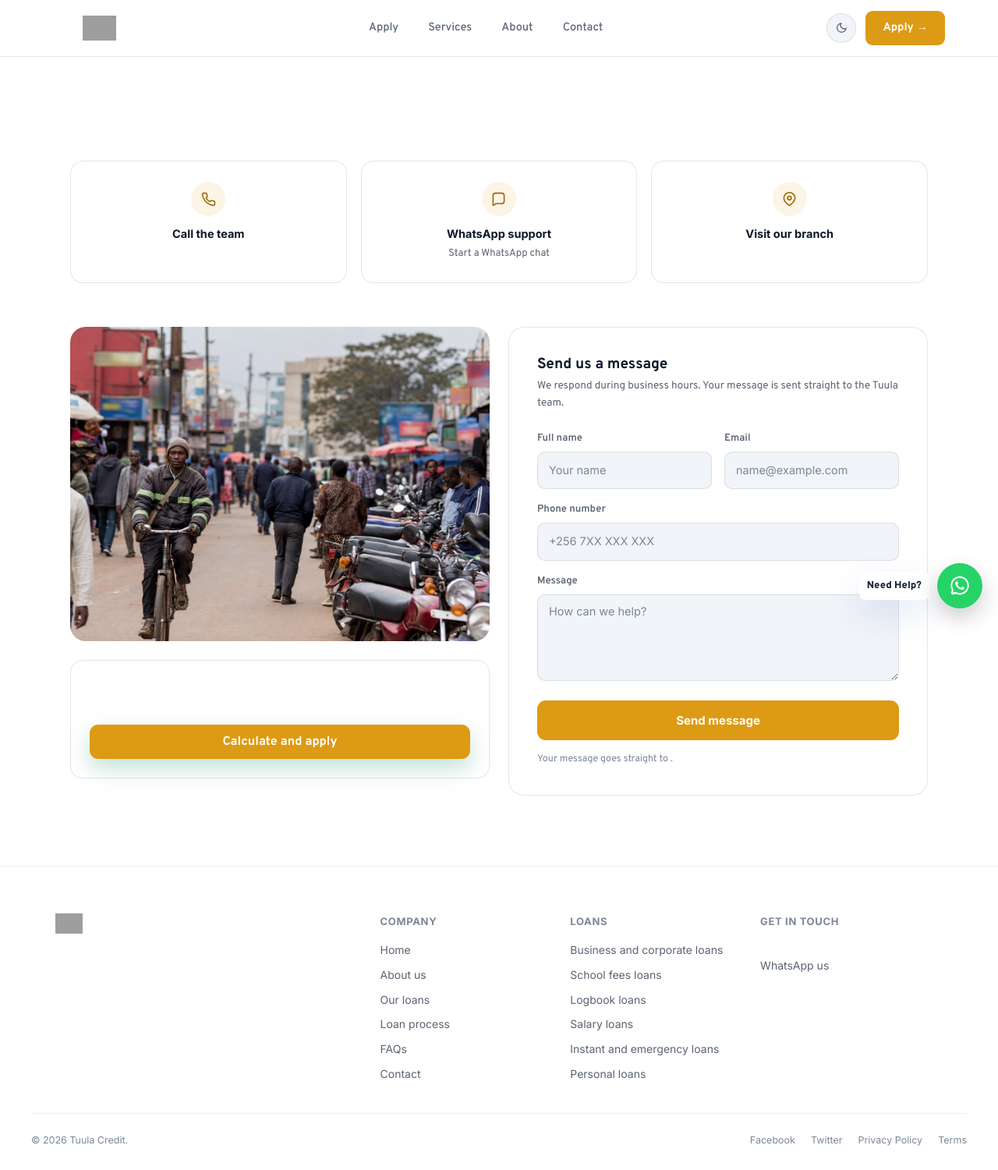
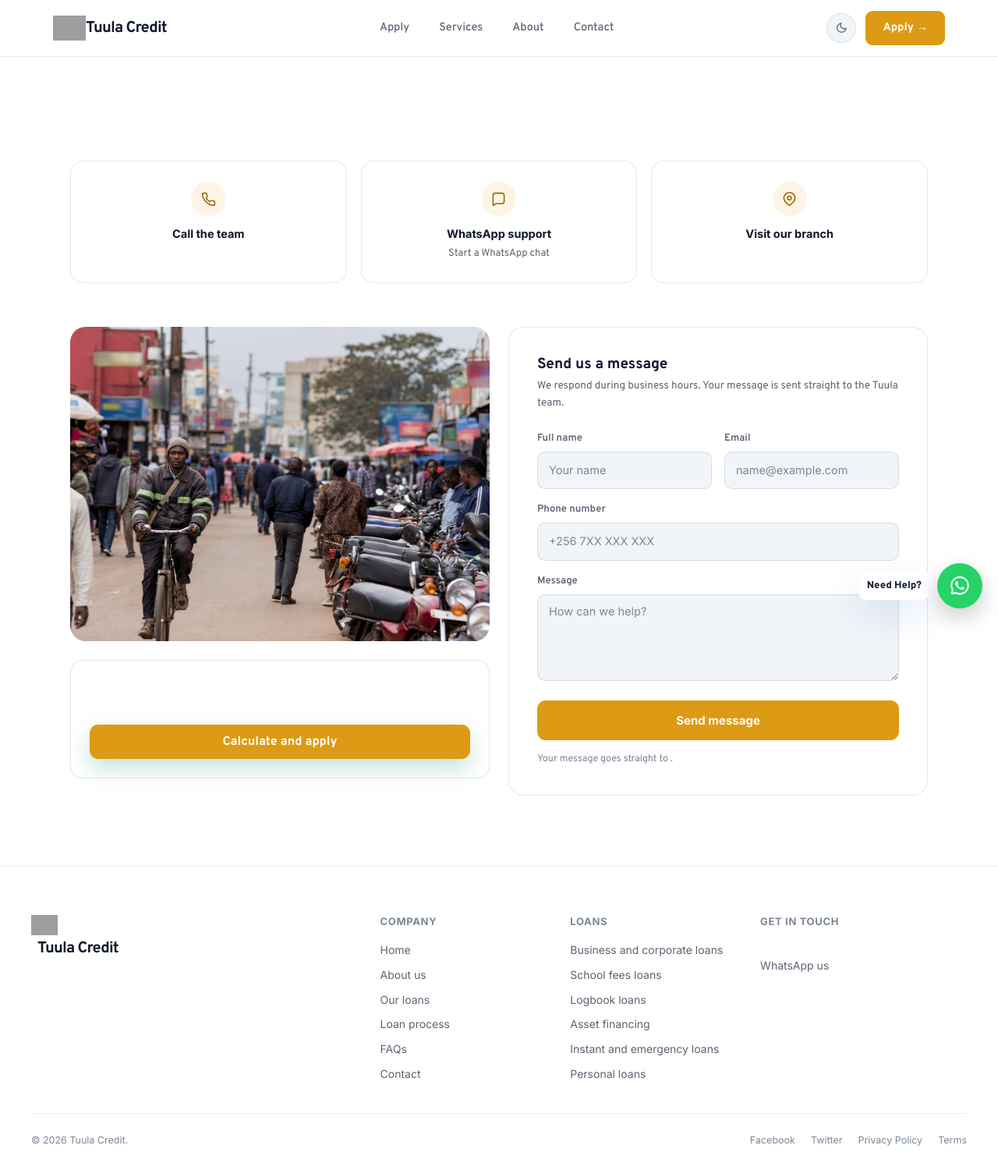
Before and after one commit to Briankaweesi2/tuula-theme, a WordPress theme: template template-contact.php in a window 1280 px wide. Shown: the whole page at 78% size. Run offline with PHP 8.4 and a stand-in for WordPress, Linux system fonts and the light colour scheme; the site name, menu and one post (Sample post) are stand-ins, and other content is empty; some web fonts are replaced; grey boxes are pictures that could not be loaded.

Commit message:
Refresh Tuula Credit logo lockup and Luzira contact copy

```diff
--- a/assets/css/theme-v2.css
+++ b/assets/css/theme-v2.css
@@ -261,20 +261,34 @@ body.admin-bar .tv2-header {
   flex: 0 0 auto;
 }
 
-/* Real Tuula logo recolored via CSS mask: white in dark, brand blue in light */
+/* Official two-tone Tuula Credit symbol supplied for this rebrand. */
 .tv2-logo {
   display: block;
-  height: 32px;
-  width: 118px;
-  background-color: var(--tv2-logo-color);
+  flex: 0 0 auto;
+  height: 38px;
+  width: 42px;
   background: url(../images/tuula-credit-mark.svg) center / contain no-repeat;
-  transition: background-color 0.25s ease;
+}
+
+.tv2-brand__name {
+  color: var(--tv2-text);
+  font-family: var(--tv2-font-head);
+  font-size: 20px;
+  font-weight: 700;
+  letter-spacing: -0.04em;
+  white-space: nowrap;
 }
 
 .tv2-logo--footer {
-  height: 26px;
-  width: 96px;
-  margin-bottom: 14px;
+  height: 30px;
+  width: 34px;
+  margin: 0;
+}
+
+.tv2-brand__name--footer {
+  display: inline-block;
+  margin: 0 0 14px 8px;
+  vertical-align: middle;
 }
 
 .tv2-nav {
--- a/footer.php
+++ b/footer.php
@@ -4,7 +4,8 @@ $tuula_services_url = tuula_page_url( 'services' );
 <footer class="tv2-footer">
 	<div class="tv2-footer__grid">
 		<div class="tv2-footer__about">
-			<span class="tv2-logo tv2-logo--footer" role="img" aria-label="<?php esc_attr_e( 'Tuula Credit', 'tuula' ); ?>"></span>
+			<span class="tv2-logo tv2-logo--footer" aria-hidden="true"></span>
+			<strong class="tv2-brand__name tv2-brand__name--footer">Tuula Credit</strong>
 			<p><?php echo esc_html( tuula_opt( 'footer_tagline', __( 'We help individuals, businesses and institutions build, preserve and manage wealth so they can pursue their financial goals.', 'tuula' ) ) ); ?></p>
 		</div>
 		<div>
--- a/front-page.php
+++ b/front-page.php
@@ -114,7 +114,7 @@ $check_svg = '<svg width="15" height="15" viewBox="0 0 24 24" fill="none" stroke
 				</span>
 				<span>
 					<strong><?php esc_html_e( 'Reachable support', 'tuula' ); ?></strong>
-					<small><?php esc_html_e( 'WhatsApp, phone, email or a visit to the Kitintale office — before and after you apply.', 'tuula' ); ?></small>
+					<small><?php esc_html_e( 'WhatsApp, phone, email or a visit to our Luzira office — before and after you apply.', 'tuula' ); ?></small>
 				</span>
 			</div>
 			<div class="tv2-trust__item">
@@ -357,7 +357,7 @@ $check_svg = '<svg width="15" height="15" viewBox="0 0 24 24" fill="none" stroke
 			</div>
 			<div>
 				<div class="tv2-statsbar__num">1</div>
-				<div class="tv2-statsbar__label"><?php esc_html_e( 'Kitintale office, Kampala', 'tuula' ); ?></div>
+				<div class="tv2-statsbar__label"><?php esc_html_e( 'Luzira office, Kampala', 'tuula' ); ?></div>
 			</div>
 		</div>
 	</section>
--- a/functions.php
+++ b/functions.php
@@ -20,9 +20,9 @@ function tuula_defaults() {
 		'phone_display'  => '+256 393 25 64 58',
 		'phone_tel'      => '+256393256458',
 		'email'          => 'info@tuulacredit.com',
-		'whatsapp_url'   => 'https://wa.me/256777030520?text=Hello%2C%20how%20may%20we%20help',
-		'address_line_1' => 'Upet House, Behind Total Luzira',
-		'address_line_2' => 'Plot 4-6 Old Portbell Road',
+		'whatsapp_url'   => 'https://web.whatsapp.com/send?phone=256777030520&text=Hello%2C+how+may+we+help',
+		'address_line_1' => 'Plot 1200 Old Port Bell Road, Kitintale',
+		'address_line_2' => '2nd Floor Hardware World Mall',
 		'facebook_url'   => 'https://www.facebook.com/tuulacredit',
 		'twitter_url'    => 'https://twitter.com/TuulaCredit1',
 		'privacy_url'    => 'https://tuulacredit.com/tuula-credit-privacy-policy/',
@@ -299,12 +299,12 @@ function tuula_products_defaults() {
 		),
 		'asset' => array(
 			'icon'   => 'A',
-			'title'  => __( 'Salary loans', 'tuula' ),
-			'copy'   => __( 'Personal credit for salaried employees who need support with planned expenses, family needs or unexpected costs, subject to eligibility and repayment assessment.', 'tuula' ),
-			'points' => array( __( 'For salaried employees', 'tuula' ), __( 'Clear repayment planning', 'tuula' ), __( 'Simple application process', 'tuula' ) ),
-			'cta'    => __( 'Apply for a salary loan', 'tuula' ),
-			'url'    => $apply . '?loanType=Salary+loan&amount=3000000&term=12&rate=18#calculator',
-			'anchor' => 'salary-loans',
+			'title'  => __( 'Asset financing', 'tuula' ),
+			'copy'   => __( 'Finance for equipment, machinery, production tools, agricultural assets, medical equipment and other income-generating assets.', 'tuula' ),
+			'points' => array( __( 'Equipment purchase', 'tuula' ), __( 'Agricultural assets', 'tuula' ), __( 'Medical and production tools', 'tuula' ) ),
+			'cta'    => __( 'Finance an asset', 'tuula' ),
+			'url'    => $apply . '?loanType=Asset+financing&amount=12000000&term=18&rate=17#calculator',
+			'anchor' => 'asset-finance',
 		),
 		'emergency' => array(
 			'icon'   => 'I',
--- a/header.php
+++ b/header.php
@@ -29,7 +29,8 @@
 <header class="tv2-header" data-header>
 	<div class="tv2-header__inner">
 		<a class="tv2-brand" href="<?php echo esc_url( home_url( '/' ) ); ?>">
-			<span class="tv2-logo" role="img" aria-label="<?php esc_attr_e( 'Tuula Credit', 'tuula' ); ?>"></span>
+			<span class="tv2-logo" aria-hidden="true"></span>
+			<span class="tv2-brand__name">Tuula Credit</span>
 		</a>
 
 		<nav class="tv2-nav" id="site-nav" data-nav aria-label="<?php esc_attr_e( 'Primary', 'tuula' ); ?>">
--- a/inc/acf.php
+++ b/inc/acf.php
@@ -31,9 +31,9 @@ add_action( 'acf/init', function () {
 			array( 'key' => 'field_tuula_phone_display', 'name' => 'phone_display', 'label' => 'Phone (display)', 'type' => 'text', 'default_value' => '+256 393 25 64 58' ),
 			array( 'key' => 'field_tuula_phone_tel', 'name' => 'phone_tel', 'label' => 'Phone (tel: link, no spaces)', 'type' => 'text', 'default_value' => '+256393256458' ),
 			array( 'key' => 'field_tuula_email', 'name' => 'email', 'label' => 'Email address', 'type' => 'email', 'default_value' => 'info@tuulacredit.com' ),
-			array( 'key' => 'field_tuula_whatsapp', 'name' => 'whatsapp_url', 'label' => 'WhatsApp link', 'type' => 'url', 'default_value' => 'https://wa.me/256777030520?text=Hello%2C%20how%20may%20we%20help' ),
-			array( 'key' => 'field_tuula_addr1', 'name' => 'address_line_1', 'label' => 'Address line 1', 'type' => 'text', 'default_value' => 'Upet House, Behind Total Luzira' ),
-			array( 'key' => 'field_tuula_addr2', 'name' => 'address_line_2', 'label' => 'Address line 2', 'type' => 'text', 'default_value' => 'Plot 4-6 Old Portbell Road' ),
+			array( 'key' => 'field_tuula_whatsapp', 'name' => 'whatsapp_url', 'label' => 'WhatsApp link', 'type' => 'url', 'default_value' => 'https://web.whatsapp.com/send?phone=256777030520&text=Hello%2C+how+may+we+help' ),
+			array( 'key' => 'field_tuula_addr1', 'name' => 'address_line_1', 'label' => 'Address line 1', 'type' => 'text', 'default_value' => 'Plot 1200 Old Port Bell Road, Kitintale' ),
+			array( 'key' => 'field_tuula_addr2', 'name' => 'address_line_2', 'label' => 'Address line 2', 'type' => 'text', 'default_value' => '2nd Floor Hardware World Mall' ),
 			array( 'key' => 'field_tuula_facebook', 'name' => 'facebook_url', 'label' => 'Facebook URL', 'type' => 'url', 'default_value' => 'https://www.facebook.com/tuulacredit' ),
 			array( 'key' => 'field_tuula_twitter', 'name' => 'twitter_url', 'label' => 'Twitter/X URL', 'type' => 'url', 'default_value' => 'https://twitter.com/TuulaCredit1' ),
 			array( 'key' => 'field_tuula_footer_tagline', 'name' => 'footer_tagline', 'label' => 'Footer tagline', 'type' => 'textarea', 'rows' => 3, 'default_value' => 'We help individuals, businesses and institutions build, preserve and manage wealth so they can pursue their financial goals.' ),
@@ -46,7 +46,7 @@ add_action( 'acf/init', function () {
 		'key'    => 'group_tuula_home_hero',
 		'title'  => 'Home Hero',
 		'fields' => array(
-			array( 'key' => 'field_tuula_hero_eyebrow', 'name' => 'hero_eyebrow', 'label' => 'Hero eyebrow', 'type' => 'text', 'default_value' => 'Tuula Credit Limited' ),
+			array( 'key' => 'field_tuula_hero_eyebrow', 'name' => 'hero_eyebrow', 'label' => 'Hero eyebrow', 'type' => 'text', 'default_value' => 'Tuula Financial Services Limited' ),
 			array( 'key' => 'field_tuula_hero_title', 'name' => 'hero_title', 'label' => 'Hero title (H1)', 'type' => 'text', 'default_value' => 'Flexible loans for real life and business in Uganda' ),
 			array( 'key' => 'field_tuula_hero_copy', 'name' => 'hero_copy', 'label' => 'Hero copy', 'type' => 'textarea', 'rows' => 3, 'default_value' => 'Get practical financing for school fees, emergencies, logbooks, assets, working capital and larger company needs with guidance before you apply.' ),
 			array( 'key' => 'field_tuula_hero_cta_primary', 'name' => 'hero_cta_primary', 'label' => 'Primary CTA label', 'type' => 'text', 'default_value' => 'Apply now' ),
--- a/style.css
+++ b/style.css
@@ -1,7 +1,7 @@
 /*
 Theme Name: Tuula Credit
 Theme URI: https://tuulacredit.com/
-Author: Tuula Credit Limited
+Author: Tuula Financial Services Limited
 Description: Custom marketing theme for Tuula Credit — flexible loans in Uganda for school fees, logbooks, assets, emergencies, personal needs, SMEs and corporate finance. Built as a lightweight coded theme with ACF-editable sections that degrade gracefully to sensible defaults when ACF is not installed.
 Version: 1.0.0
 Requires at least: 6.0
--- a/template-contact.php
+++ b/template-contact.php
@@ -13,7 +13,7 @@ get_header();
 
 $hero_eyebrow = tuula_field( 'page_hero_eyebrow', __( 'Get in touch', 'tuula' ) );
 $hero_title   = tuula_field( 'page_hero_title', __( "We're easy to reach.", 'tuula' ) );
-$hero_intro   = tuula_field( 'page_hero_intro', __( 'Call, WhatsApp, visit the Kitintale office or send a message — the team responds during business hours.', 'tuula' ) );
+$hero_intro   = tuula_field( 'page_hero_intro', __( 'Call, WhatsApp, visit the Luzira office or send a message — the team responds during business hours.', 'tuula' ) );
 
 $img_base = get_template_directory_uri() . '/assets/images/';
 ?>
--- a/template-services.php
+++ b/template-services.php
@@ -93,8 +93,8 @@ $hero_intro   = tuula_field( 'page_hero_intro', __( 'Compare the loan products,
 				<p><?php esc_html_e( 'For unexpected medical bills, rent pressure, urgent household needs, transport costs, business interruptions or a temporary gap in income.', 'tuula' ); ?></p>
 			</article>
 			<article>
-				<h3><?php esc_html_e( 'Salary loans', 'tuula' ); ?></h3>
-				<p><?php esc_html_e( 'For eligible salaried employees who need support with planned expenses, family needs or unexpected costs, subject to an affordability and repayment assessment.', 'tuula' ); ?></p>
+				<h3><?php esc_html_e( 'Loans for equipment and assets', 'tuula' ); ?></h3>
+				<p><?php esc_html_e( 'For companies, farms, clinics and operators who need machinery, specialized tools, agricultural equipment, medical devices or production assets.', 'tuula' ); ?></p>
 			</article>
 			<article>
 				<h3><?php esc_html_e( 'Loans with repayment guidance', 'tuula' ); ?></h3>
```
Also changed, not shown: DEPLOY.md (+2 -2 lines), template-about.php (+4 -4 lines), README.md.
